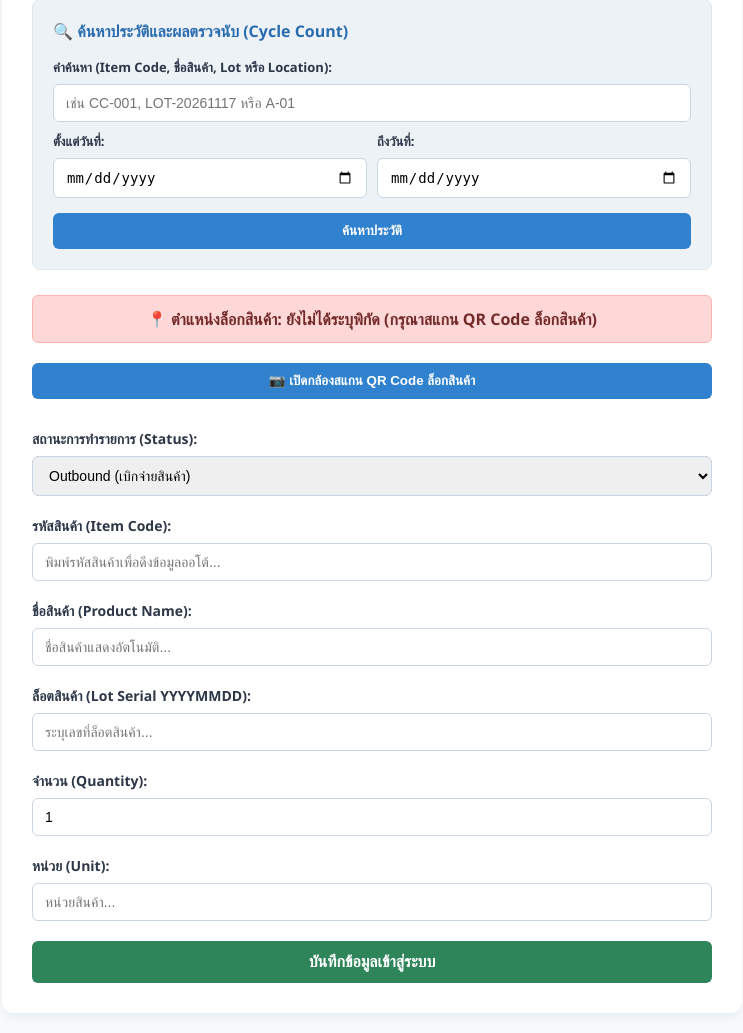
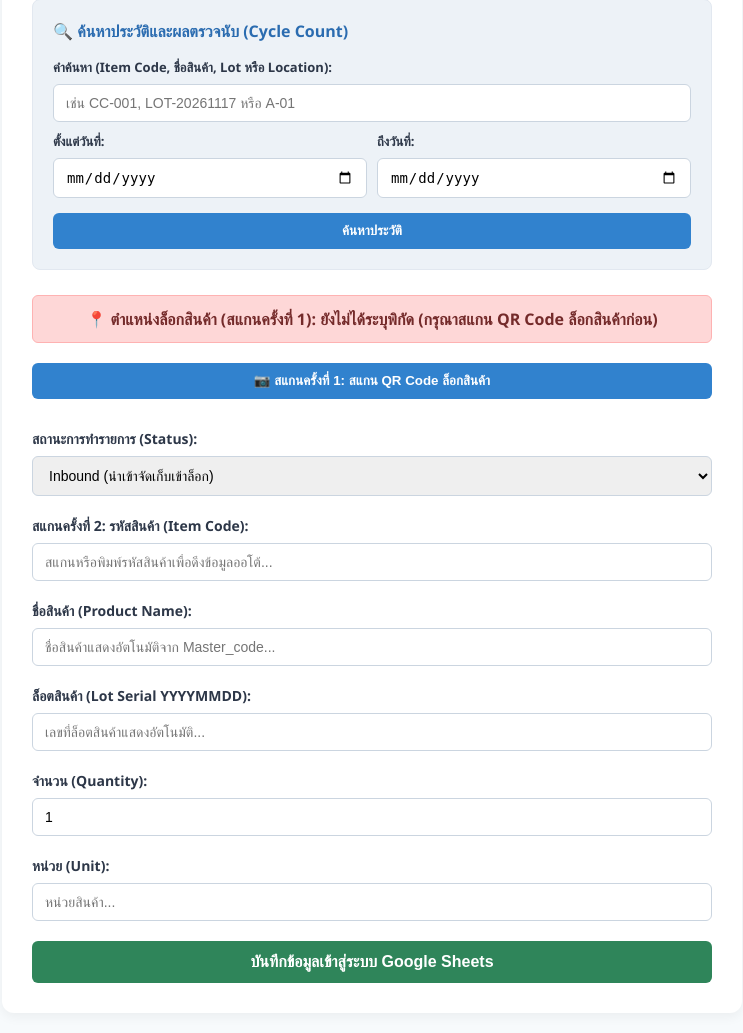
Before and after one commit to kanokwan20044-sketch/WH_Project, a Flask app: page / in a window 1280 px wide. Shown: the part 153-1186 px from the top of the page, without its empty margins (268-1011 px from the left). Run offline with Flask 3, Linux system fonts and the light colour scheme.

Commit message:
feat: complete double scan wms with master code lookup

```diff
--- a/app.py
+++ b/app.py
@@ -37,7 +37,7 @@ def index():
         sheet = get_google_sheet('DATA_WH')
         all_rows = sheet.get_all_values()
 
-        # โครงสร้างคอลัมน์ DATA_WH: [Timestamp, Location, Status, Item Code, Product Name, Lot Serial, Quantity, Unit]
+        # ค้นหาประวัติ [Timestamp, Location, Status, Item Code, Product Name, Lot Serial, Quantity, Unit]
         for row in all_rows[1:]:
             if len(row) >= 8:
                 row_time = row[0]
@@ -84,7 +84,7 @@ def index():
 
     return render_template('index.html', location=location, success=success, search_results=search_results, search_query=search_query, start_date=start_date, end_date=end_date)
 
-# API ดึงข้อมูลสินค้าจาก Master_code อัตโนมัติเมื่อกรอง Item Code
+# API ดึงข้อมูลจากชีต Master_code อัตโนมัติเมื่อสแกนหรือพิมพ์ Item Code
 @app.route('/get_product_info')
 def get_product_info():
     code = request.args.get('code', '').strip()
@@ -112,19 +112,16 @@ def get_product_info():
 @app.route('/submit', methods=['POST'])
 def submit():
     try:
-        location = request.form.get('location', 'ไม่ได้ระบุพิกัด')
+        location = request.form.get('location', '')
+        if not location:
+            return "กรุณาสแกน QR Code ล็อกสินค้า (Location) ก่อนบันทึกข้อมูล", 400
+
         status = request.form.get('status', '')
-        item_code = request.form.get('item_code', '-')
-        product_name = request.form.get('product_name', '-')
-        lot_serial = request.form.get('lot_serial', '-')
+        item_code = request.form.get('item_code', '')
+        product_name = request.form.get('product_name', '')
+        lot_serial = request.form.get('lot_serial', '')
         quantity = request.form.get('quantity', '1')
-        unit = request.form.get('unit', '-')
-
-        # ถ้าไม่ใช่ Outbound ให้เคลียร์ค่าสินค้าเป็นขีดเพื่อความเป็นระเบียบ
-        if status != 'Outbound':
-            item_code = '-'
-            product_name = '-'
-            unit = '-'
+        unit = request.form.get('unit', '')
 
         # เวลาประเทศไทย (UTC+7)
         utc_now = datetime.datetime.utcnow()
--- a/templates/index.html
+++ b/templates/index.html
@@ -81,45 +81,43 @@
             {% endif %}
         </div>
 
-        <!-- ช่องบอกตำแหน่งล็อกสินค้า -->
+        <!-- [สแกนครั้งที่ 1] ช่องบอกตำแหน่งล็อกสินค้าและปุ่มสแกน Location -->
         <div class="location-box {% if location %}has-location{% else %}no-location{% endif %}">
-            📍 ตำแหน่งล็อกสินค้า:
-            <span>{% if location %}{{ location }}{% else %}ยังไม่ได้ระบุพิกัด (กรุณาสแกน QR Code ล็อกสินค้า){% endif %}</span>
+            📍 ตำแหน่งล็อกสินค้า (สแกนครั้งที่ 1):
+            <span>{% if location %}{{ location }}{% else %}ยังไม่ได้ระบุพิกัด (กรุณาสแกน QR Code ล็อกสินค้าก่อน){% endif %}</span>
         </div>
 
-        <!-- ปุ่มเปิดกล้องสแกน QR Code -->
         <div class="form-group">
-            <button type="button" class="btn-scanner" onclick="startScanner()">📷 เปิดกล้องสแกน QR Code ล็อกสินค้า</button>
+            <button type="button" class="btn-scanner" onclick="startScanner()">📷 สแกนครั้งที่ 1: สแกน QR Code ล็อกสินค้า</button>
             <div id="reader"></div>
         </div>
 
-        <!-- ฟอร์มบันทึกข้อมูล WMS -->
+        <!-- [สแกนครั้งที่ 2] ฟอร์มบันทึกข้อมูลสินค้า -->
         <form action="/submit" method="POST">
             <input type="hidden" name="location" value="{{ location }}">
 
             <div class="form-group">
                 <label>สถานะการทำรายการ (Status):</label>
-                <select name="status" id="statusSelect" onchange="toggleProductField()">
+                <select name="status" id="statusSelect">
                     <option value="Inbound">Inbound (นำเข้าจัดเก็บเข้าล็อก)</option>
-                    <option value="Outbound" selected>Outbound (เบิกจ่ายสินค้า)</option>
+                    <option value="Outbound">Outbound (เบิกจ่ายสินค้า)</option>
                     <option value="Cycle Count">Cycle Count (ตรวจนับสต็อก)</option>
                 </select>
             </div>
 
-            <!-- ช่องกรอกรหัสสินค้า พร้อมระบบดึงข้อมูลออโต้จาก Master_code -->
-            <div class="form-group" id="productFieldGroup">
-                <label>รหัสสินค้า (Item Code):</label>
-                <input type="text" name="item_code" id="itemCodeInput" placeholder="พิมพ์รหัสสินค้าเพื่อดึงข้อมูลออโต้..." onkeyup="fetchProductInfo()" required>
+            <div class="form-group">
+                <label>สแกนครั้งที่ 2: รหัสสินค้า (Item Code):</label>
+                <input type="text" name="item_code" id="itemCodeInput" placeholder="สแกนหรือพิมพ์รหัสสินค้าเพื่อดึงข้อมูลออโต้..." onkeyup="fetchProductInfo()" required>
             </div>
 
-            <div class="form-group" id="nameFieldGroup">
+            <div class="form-group">
                 <label>ชื่อสินค้า (Product Name):</label>
-                <input type="text" name="product_name" id="productNameInput" placeholder="ชื่อสินค้าแสดงอัตโนมัติ..." readonly>
+                <input type="text" name="product_name" id="productNameInput" placeholder="ชื่อสินค้าแสดงอัตโนมัติจาก Master_code..." readonly required>
             </div>
 
             <div class="form-group">
                 <label>ล็อตสินค้า (Lot Serial YYYYMMDD):</label>
-                <input type="text" name="lot_serial" id="lotSerialInput" placeholder="ระบุเลขที่ล็อตสินค้า..." required>
+                <input type="text" name="lot_serial" id="lotSerialInput" placeholder="เลขที่ล็อตสินค้าแสดงอัตโนมัติ..." required>
             </div>
 
             <div class="form-group">
@@ -127,12 +125,12 @@
                 <input type="number" name="quantity" value="1" min="1" required>
             </div>
 
-            <div class="form-group" id="unitFieldGroup">
+            <div class="form-group">
                 <label>หน่วย (Unit):</label>
-                <input type="text" name="unit" id="unitInput" placeholder="หน่วยสินค้า..." required>
+                <input type="text" name="unit" id="unitInput" placeholder="หน่วยสินค้า..." readonly required>
             </div>
 
-            <button type="submit" class="btn-submit">บันทึกข้อมูลเข้าสู่ระบบ</button>
+            <button type="submit" class="btn-submit">บันทึกข้อมูลเข้าสู่ระบบ Google Sheets</button>
         </form>
     </div>
 
@@ -145,28 +143,7 @@
             }, (errorMessage) => {});
         }
 
-        function toggleProductField() {
-            const statusSelect = document.getElementById("statusSelect");
-            const productFieldGroup = document.getElementById("productFieldGroup");
-            const nameFieldGroup = document.getElementById("nameFieldGroup");
-            const unitFieldGroup = document.getElementById("unitFieldGroup");
-            const itemCodeInput = document.getElementById("itemCodeInput");
-
-            if (statusSelect.value === "Outbound") {
-                productFieldGroup.style.display = "block";
-                nameFieldGroup.style.display = "block";
-                unitFieldGroup.style.display = "block";
-                itemCodeInput.required = true;
-            } else {
-                productFieldGroup.style.display = "none";
-                nameFieldGroup.style.display = "none";
-                unitFieldGroup.style.display = "none";
-                itemCodeInput.required = false;
-                itemCodeInput.value = "-";
-            }
-        }
-
-        // ฟังก์ชันดึงข้อมูลจากชีต Master_code อัตโนมัติเมื่อพิมพ์ Item Code
+        // ฟังก์ชันดึงข้อมูลจากชีต Master_code อัตโนมัติเมื่อยิงบาร์โค้ดหรือพิมพ์รหัส (สแกนครั้งที่ 2)
         function fetchProductInfo() {
             const code = document.getElementById("itemCodeInput").value.trim();
             if (code.length < 2) return;
@@ -184,10 +161,6 @@
                 })
                 .catch(err => console.error("Error fetching master code:", err));
         }
-
-        window.onload = function() {
-            toggleProductField();
-        };
     </script>
 </body>
 </html>
```
